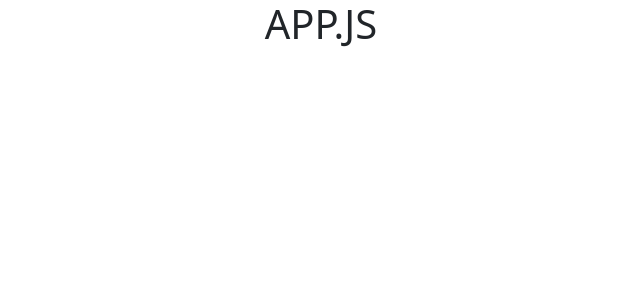
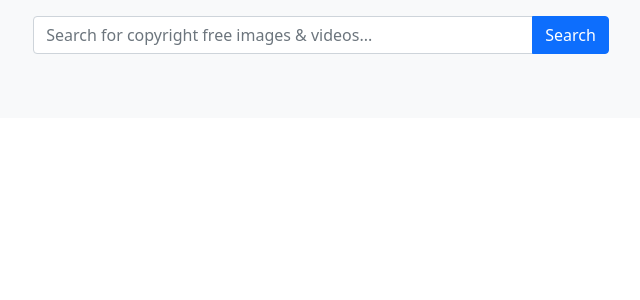
Before and after one commit to dabananda/freevi, a React (Vite) app: page / in a window 1280 px wide. Shown: the top 300 px of the page, without its empty margins (319-959 px from the left). Built offline with nearby package versions, Linux system fonts and the light colour scheme; no server answers.

Commit message:
Added search box

```diff
--- a/index.html
+++ b/index.html
@@ -8,7 +8,7 @@
       href="https://res.cloudinary.com/divcukylp/image/upload/v1646803999/images/dabananda-mitra_tboagj.png"
     />
     <meta name="viewport" content="width=device-width, initial-scale=1.0" />
-    <title>FreeVI</title>
+    <title>FreeVI | Copyright FREE Videos & Images</title>
   </head>
   <body>
     <div id="root"></div>
--- a/package.json
+++ b/package.json
@@ -10,6 +10,8 @@
   "dependencies": {
     "bootstrap": "^5.1.3",
     "bootstrap-icons": "^1.8.1",
+    "http-proxy-middleware": "^2.0.4",
+    "pexels": "^1.3.0",
     "react": "^17.0.2",
     "react-dom": "^17.0.2",
     "react-router-dom": "^6.2.2",
--- a/src/App.css
+++ /dev/null
@@ -1,42 +0,0 @@
-.App {
-  text-align: center;
-}
-
-.App-logo {
-  height: 40vmin;
-  pointer-events: none;
-}
-
-@media (prefers-reduced-motion: no-preference) {
-  .App-logo {
-    animation: App-logo-spin infinite 20s linear;
-  }
-}
-
-.App-header {
-  background-color: #282c34;
-  min-height: 100vh;
-  display: flex;
-  flex-direction: column;
-  align-items: center;
-  justify-content: center;
-  font-size: calc(10px + 2vmin);
-  color: white;
-}
-
-.App-link {
-  color: #61dafb;
-}
-
-@keyframes App-logo-spin {
-  from {
-    transform: rotate(0deg);
-  }
-  to {
-    transform: rotate(360deg);
-  }
-}
-
-button {
-  font-size: calc(10px + 2vmin);
-}
--- a/src/App.jsx
+++ b/src/App.jsx
@@ -1,11 +1,11 @@
-import './App.css'
 import 'bootstrap/dist/css/bootstrap.css';
 import 'bootstrap-icons/font/bootstrap-icons.css';
+import Home from './pages/Home/Home';
 
 function App() {
   return (
-    <div className="App">
-      <h1>APP.JS</h1>
+    <div className="container-fluid bg-light py-3">
+      <Home />
     </div>
   )
 }
--- /dev/null
+++ b/src/components/searchBar/Search.jsx
@@ -0,0 +1,21 @@
+import React from 'react';
+import './search.scss'
+
+const Search = props => {
+  return (
+    <div className="d-flex input-group justify-content-center">
+      <input
+        type="text"
+        className="form-control searchBox"
+        placeholder="Search for copyright free images & videos..."
+        value={props.search}
+        onChange={event => props.handleChange(event)}
+      />
+      <button className="btn btn-primary" onClick={() => props.handleKeyword()}>
+        Search
+      </button>
+    </div>
+  );
+};
+
+export default Search;
--- /dev/null
+++ b/src/components/searchBar/search.scss
@@ -0,0 +1,3 @@
+.searchBox {
+  max-width: 500px;
+}
--- /dev/null
+++ b/src/pages/Home/Home.jsx
@@ -0,0 +1,52 @@
+import React, { useState, useEffect } from 'react';
+import Search from '../../components/searchBar/Search';
+import './home.scss';
+
+const Home = () => {
+  const [error, setError] = useState(null);
+  const [isLoaded, setIsLoaded] = useState(false);
+  const [search, setSearch] = useState('');
+  const [keyword, setKeyword] = useState('');
+
+  const handleChange = event => {
+    setSearch(event.target.value);
+  };
+
+  const handleKeyword = () => {
+    setKeyword(search);
+  };
+
+  // fatching data from pexels api
+  useEffect(() => {
+    fetch('https://api.pexels.com/v1/search?query=nature/', {
+      headers: {
+        Authorization:
+          '563492ad6f9170000100000118208a20cbba44759f4b4e22ebf8e687',
+      },
+    })
+      .then(response => response.json())
+      .then(
+        data => {
+          setIsLoaded(true);
+          console.log(data);
+        },
+        error => {
+          setIsLoaded(true);
+          setError(error);
+        }
+      );
+  }, []);
+
+  return (
+    <div className="container pb-5">
+      <Search
+        handleChange={handleChange}
+        handleKeyword={handleKeyword}
+        search={search}
+        keyword={keyword}
+      />
+    </div>
+  );
+};
+
+export default Home;
```
Also changed, not shown: src/pages/Home/home.scss (added), 1 other file (tests, documents, lock files or other folders).
